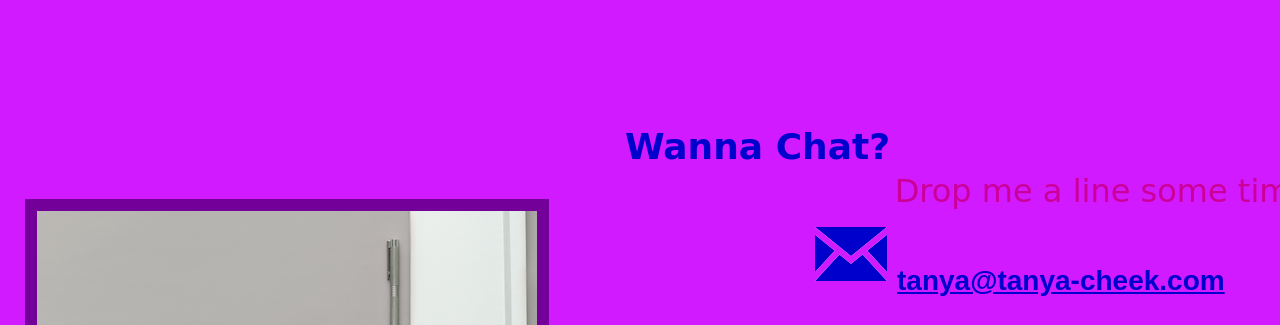
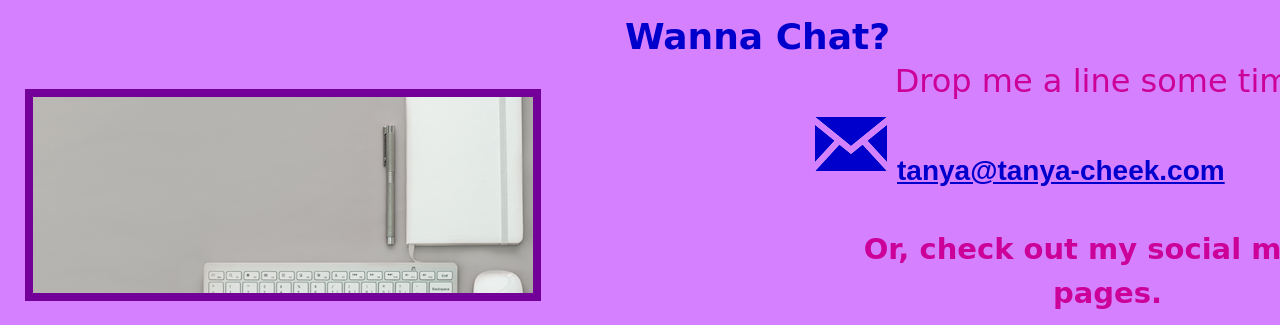
Before and after one commit to Tazzybabygirl/tanya-cheek, a plain HTML site: page index.html in a window 1280 px wide. Shown: the part 3022-3347 px from the top of the page. Drawn offline with Linux system fonts and the light colour scheme; a web font is replaced by a local one.

Commit message:
changed contact background color

```diff
--- a/css/main.css
+++ b/css/main.css
@@ -49,12 +49,6 @@ h2{
   text-align: center;
   color: #0000cc;
   }
-/*****#mywork {
-  font-family: 'Happy Monkey', cursive;
-  font-size: 30px;
-  text-align: center;
-  color: #730099;
-  }*****/
 h3{
   font-family: 'Happy Monkey', cursive;
   font-size: 30px;
@@ -68,12 +62,11 @@ p{
 }
 /***** CONTACT *****/
 #contact .full-width{
-	background-color: #d11aff;
-	padding: 110px 0;
+	background-color: #d580ff;
 }
 #contact #contact-image{
 	margin-left: 25px;
-	border: 12px solid #730099;
+	border: 8px solid #730099;
 }
 #contact h2, #contact #email-header, #contact #socialmedia-header, #contact ul {
     padding-left: 115px;
```
